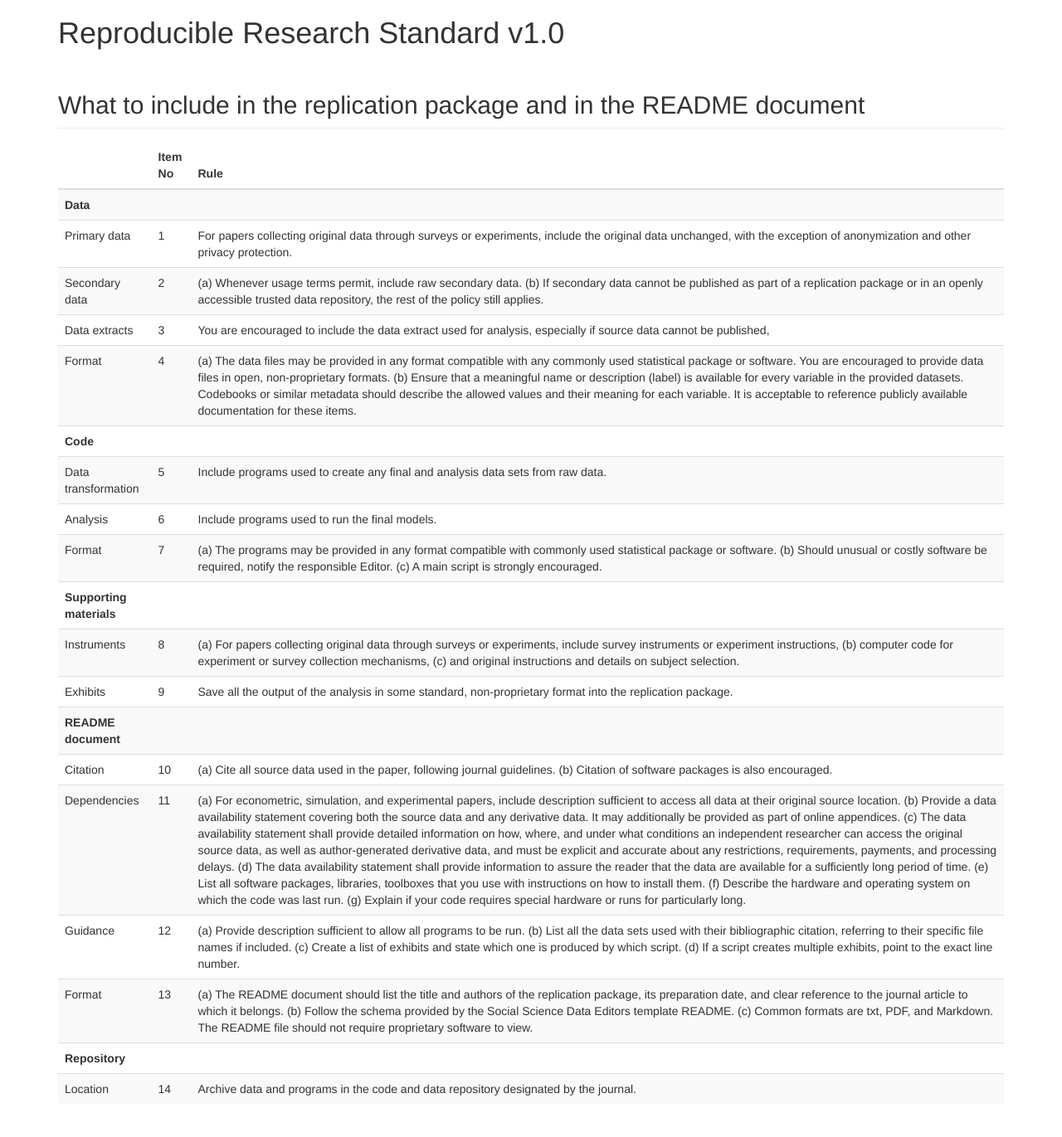
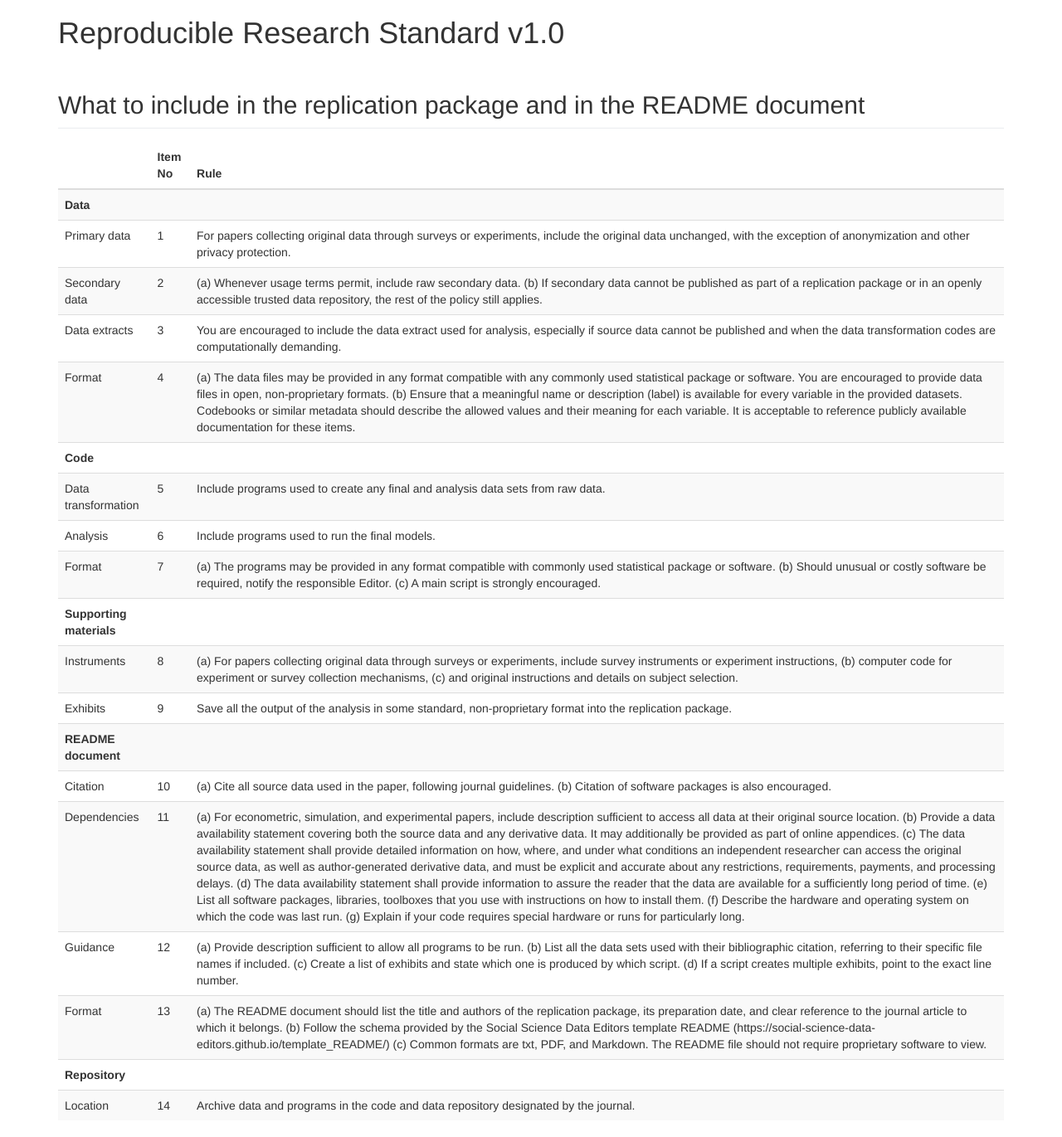
Before and after one commit to REStud/guidance, a Jekyll site: the page built from RRS/Reproducible-Research-Standard-1.0.md, in a window 1280 px wide. Shown: the whole page at 83% size. Built offline with Jekyll 4.4.1, drawn with Linux system fonts in a browser that asks for light colours; our own code applies the rules of GitHub Pages for plain Markdown files.

Commit message:
Add link, more requests for data extracts

```diff
--- a/RRS/Reproducible-Research-Standard-1.0.md
+++ b/RRS/Reproducible-Research-Standard-1.0.md
@@ -7,7 +7,7 @@
 | **Data** |
 | Primary data | 1 | For papers collecting original data through surveys or experiments, include the original data unchanged, with the exception of anonymization and other privacy protection. |
 | Secondary data | 2 | (a) Whenever usage terms permit, include raw secondary data. (b) If secondary data cannot be published as part of a replication package or in an openly accessible trusted data repository, the rest of the policy still applies. |
-| Data extracts | 3 | You are encouraged to include the data extract used for analysis, especially if source data cannot be published, |
+| Data extracts | 3 | You are encouraged to include the data extract used for analysis, especially if source data cannot be published and when the data transformation codes are computationally demanding. |
 | Format | 4 | (a) The data files may be provided in any format compatible with any commonly used statistical package or software. You are encouraged to provide data files in open, non-proprietary formats. (b) Ensure that a meaningful name or description (label) is available for every variable in the provided datasets. Codebooks or similar metadata should describe the allowed values and their meaning for each variable. It is acceptable to reference publicly available documentation for these items. |
 | **Code** |
 | Data transformation | 5 | Include programs used to create any final and analysis data sets from raw data. |
@@ -20,6 +20,6 @@
 | Citation | 10 | (a) Cite all source data used in the paper, following journal guidelines. (b) Citation of software packages is also encouraged. |
 | Dependencies | 11 | (a) For econometric, simulation, and experimental papers, include description sufficient to access all data at their original source location. (b) Provide a data availability statement covering both the source data and any derivative data. It may additionally be provided as part of online appendices. (c) The data availability statement shall provide detailed information on how, where, and under what conditions an independent researcher can access the original source data, as well as author-generated derivative data, and must be explicit and accurate about any restrictions, requirements, payments, and processing delays. (d) The data availability statement shall provide information to assure the reader that the data are available for a sufficiently long period of time. (e) List all software packages, libraries, toolboxes that you use with instructions on how to install them. (f) Describe the hardware and operating system on which the code was last run. (g) Explain if your code requires special hardware or runs for particularly long. |
 | Guidance | 12 | (a) Provide description sufficient to allow all programs to be run. (b) List all the data sets used with their bibliographic citation, referring to their specific file names if included. (c) Create a list of exhibits and state which one is produced by which script. (d) If a script creates multiple exhibits, point to the exact line number. |
-| Format | 13 | (a) The README document should list the title and authors of the replication package, its preparation date, and clear reference to the journal article to which it belongs. (b) Follow the schema provided by the Social Science Data Editors template README. (c) Common formats are txt, PDF, and Markdown. The README file should not require proprietary software to view. |
+| Format | 13 | (a) The README document should list the title and authors of the replication package, its preparation date, and clear reference to the journal article to which it belongs. (b) Follow the schema provided by the Social Science Data Editors template README (https://social-science-data-editors.github.io/template_README/) (c) Common formats are txt, PDF, and Markdown. The README file should not require proprietary software to view. |
 | **Repository** |
 | Location | 14 | Archive data and programs in the code and data repository designated by the journal. |
--- a/RRS/content.yaml
+++ b/RRS/content.yaml
@@ -3,7 +3,7 @@ data:
   secondary:
     - Whenever usage terms permit, include raw secondary data.
     - If secondary data cannot be published as part of a replication package or in an openly accessible trusted data repository, the rest of the policy still applies.
-  extract: You are encouraged to include the data extract used for analysis, especially if source data cannot be published,
+  extract: You are encouraged to include the data extract used for analysis, especially if source data cannot be published and when the data transformation codes are computationally demanding.
   format:
     - The data files may be provided in any format compatible with any commonly used statistical package or software. You are encouraged to provide data files in open, non-proprietary formats.
     - Ensure that a meaningful name or description (label) is available for every variable in the provided datasets. Codebooks or similar metadata should describe the allowed values and their meaning for each variable. It is acceptable to reference publicly available documentation for these items.
@@ -39,7 +39,7 @@ readme:
     - If a script creates multiple exhibits, point to the exact line number.
   format:
     - The README document should list the title and authors of the replication package, its preparation date, and clear reference to the journal article to which it belongs.
-    - Follow the schema provided by the Social Science Data Editors template README.
+    - Follow the schema provided by the Social Science Data Editors template README (https://social-science-data-editors.github.io/template_README/)
     - Common formats are txt, PDF, and Markdown. The README file should not require proprietary software to view.
 repository:
   location: Archive data and programs in the code and data repository designated by the journal.
```
